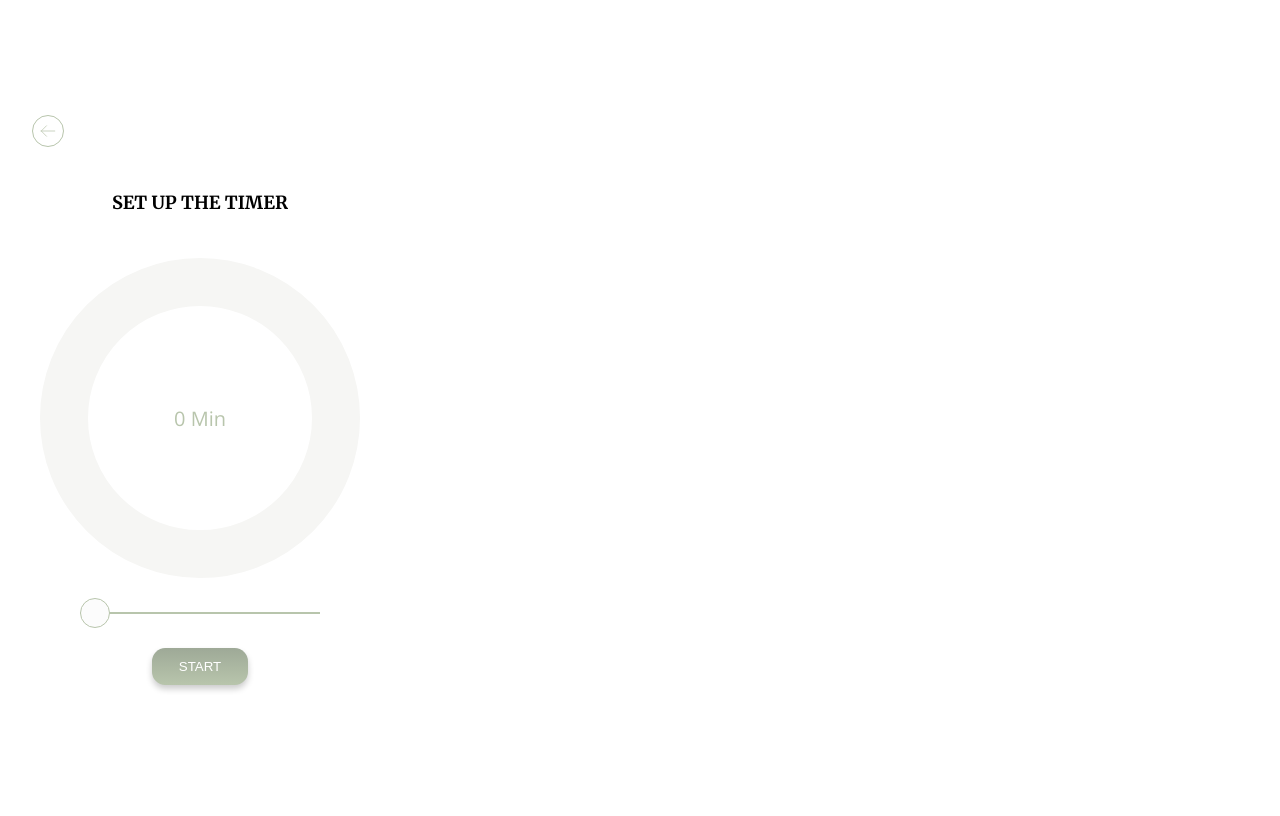
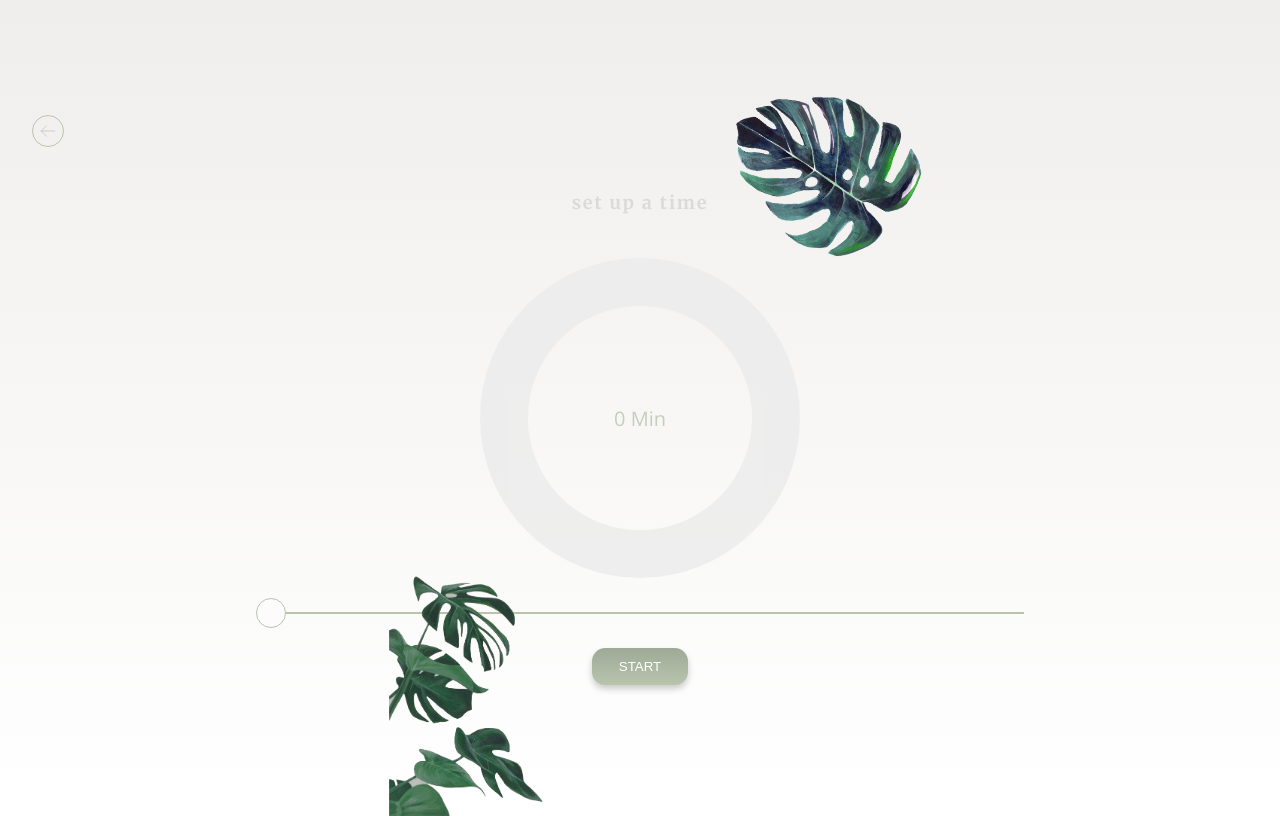
Before and after one commit to Torfeltorfel/capstone-project, a React (Vite) app: page /settimer in a window 1280 px wide. Built offline with nearby package versions, Linux system fonts and the light colour scheme.

Commit message:
💄 Add images to setTimer

```diff
--- a/src/app/GlobalStyles.ts
+++ b/src/app/GlobalStyles.ts
@@ -3,7 +3,7 @@ import { createGlobalStyle } from 'styled-components';
 const GlobalStyles = createGlobalStyle`
 
   :root {
-    --white-background: linear-gradient(to top,rgba(243, 241, 239, 1), rgba(255, 255, 255, 0.5));
+    --white-background: linear-gradient(to bottom,rgba(240, 238, 236, 1), rgba(255, 255, 255, 0.5));
     --green-background: linear-gradient(to top,rgba(184, 197, 172, 1.5),rgba(158, 169, 151, 1));
     --green-simple: rgba(184, 197, 172, 1.5);
     --green-700: rgba(72,93,91,1)
--- a/src/app/pages/SetTimer/SetTimer.tsx
+++ b/src/app/pages/SetTimer/SetTimer.tsx
@@ -4,6 +4,8 @@ import styled from 'styled-components';
 import BackButton from '../../components/Buttons/BackButton/BackButton';
 import Button from '../../components/Buttons/Button/Button';
 import useLocalStorage from '../../hooks/useLocaleStorage';
+import plantIMG from './utilities/plant.png';
+import monsteraImg from './utilities/monstera.png';
 
 export default function SetTimer(): JSX.Element {
   const [duration, setDuration] = useLocalStorage(0, 'Duration');
@@ -14,7 +16,8 @@ export default function SetTimer(): JSX.Element {
         <StyledLink to="/home">
           <BackButton />
         </StyledLink>
-        <Header>Set up the Timer</Header>
+        <StyledIMG src={plantIMG}></StyledIMG>
+        <Header>Set up a time</Header>
         <TimeCircle>
           <Duration>{duration} Min</Duration>
         </TimeCircle>
@@ -25,6 +28,7 @@ export default function SetTimer(): JSX.Element {
           value={duration}
           onChange={(event) => setDuration(parseInt(event.target.value))}
         ></Range>
+        <StyledMonsteraImg src={monsteraImg}></StyledMonsteraImg>
         <Link to="/timer">
           <Button>Start</Button>
         </Link>
@@ -41,9 +45,27 @@ const PageContainer = styled.div`
   gap: 2rem;
   height: 100vh;
   width: 100vw;
-  background: var(--white);
+  background: var(--white-background);
   background-size: cover;
-  max-width: 25rem;
+  overflow: hidden;
+`;
+
+const StyledMonsteraImg = styled.img`
+  z-index: 100;
+  height: 14rem;
+  width: auto;
+  position: absolute;
+  transform: rotate(120deg) translateX(-18rem) translateY(-2.5rem);
+  overflow: hidden;
+`;
+
+const StyledIMG = styled.img`
+  z-index: 100;
+  height: 16rem;
+  width: auto;
+  position: absolute;
+  transform: rotate(0deg) translateX(-10rem) translateY(18rem) scaleX(-1);
+  filter: brightness(75%);
 `;
 
 const StyledLink = styled(Link)`
@@ -52,21 +74,24 @@ const StyledLink = styled(Link)`
 `;
 
 const Header = styled.h1`
-  color: var(--font-primary-dark);
-  text-transform: uppercase;
+  color: var(--grey-700);
+  text-transform: lowercase;
   font-size: 1.125rem;
   font-family: 'Merriweather';
+  letter-spacing: 0.1em;
 `;
 
 const TimeCircle = styled.div`
   display: flex;
   justify-content: center;
   align-items: center;
-  border: 3rem solid var(--grey-300);
+  border: 3rem solid var(--grey-500);
+  opacity: 0.8;
   background-color: transparent;
   border-radius: 50%;
   height: 20rem;
   width: 20rem;
+  z-index: 400;
 `;
 
 const Duration = styled.p`
```
Also changed, not shown: src/app/pages/SetTimer/utilities/monstera.png (added), src/app/pages/SetTimer/utilities/plant.png (added).
